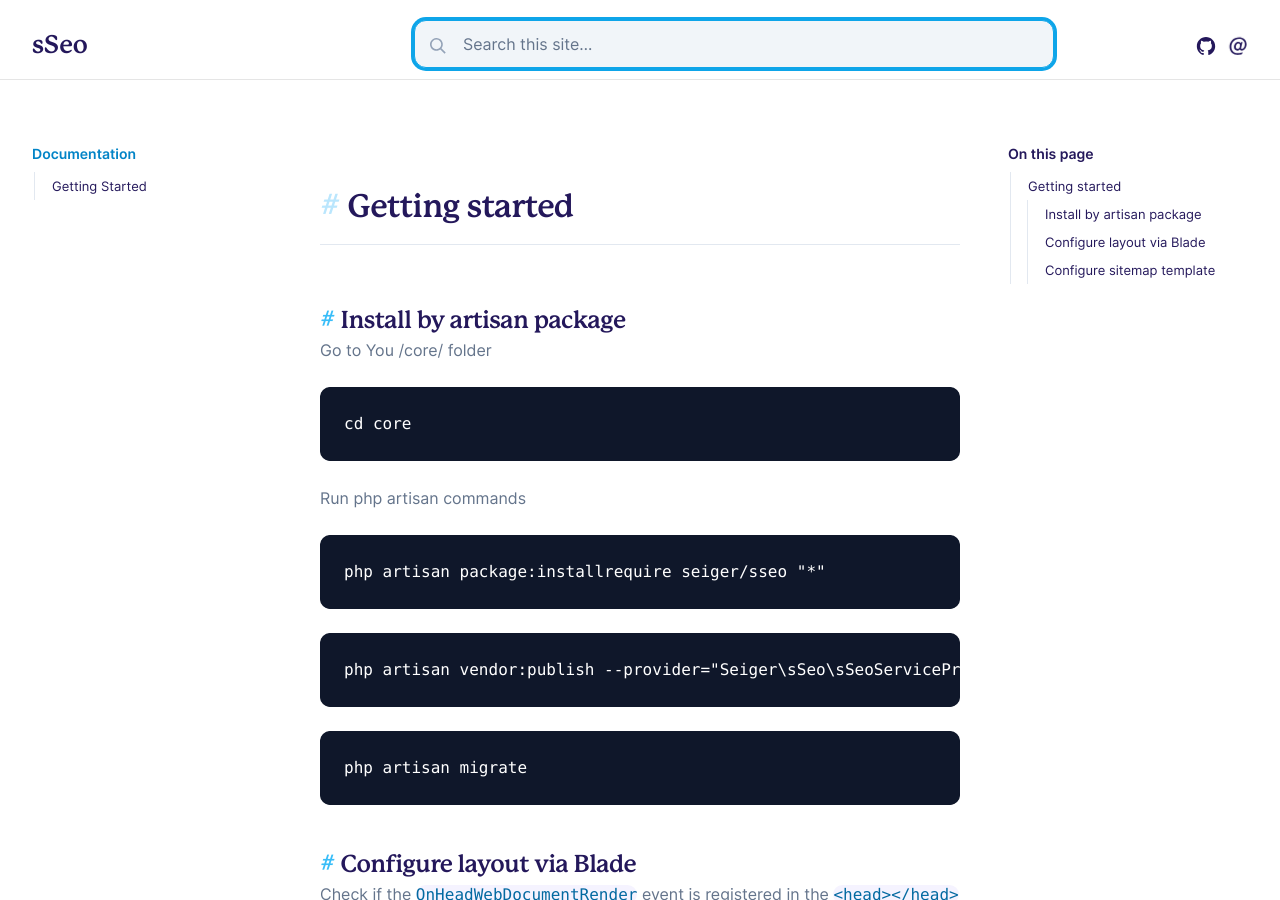
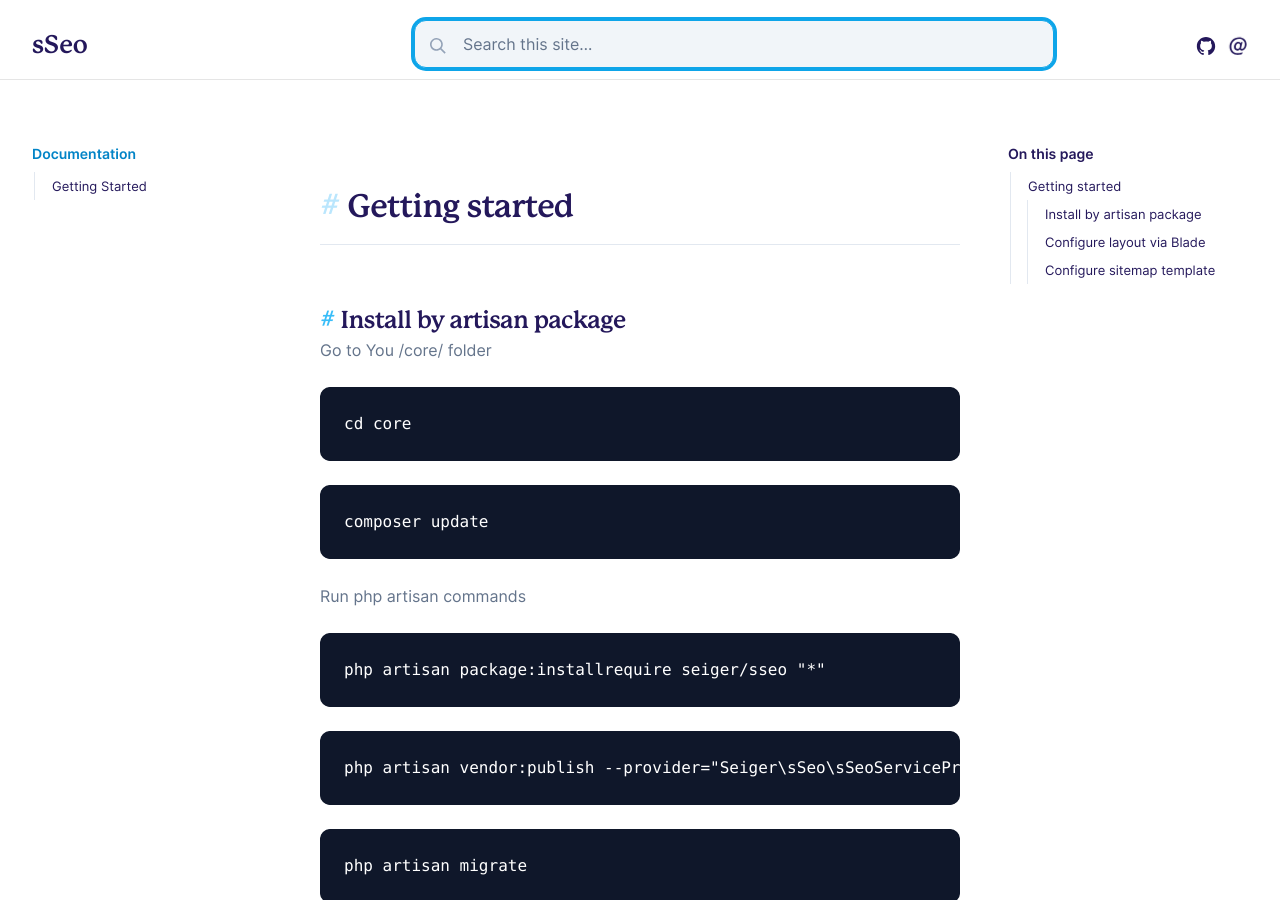
Before and after one commit to Seiger/sSeo, a Jekyll site: the page built from docs/pages/getting-started.md, in a window 1280 px wide and 900 px high. Built offline with Jekyll 4.4.1, drawn with Linux system fonts in a browser that asks for light colours; some web fonts are replaced.

Commit message:
[FIX] - Docs.

````diff
--- a/docs/pages/getting-started.md
+++ b/docs/pages/getting-started.md
@@ -11,6 +11,10 @@ Go to You /core/ folder
 
 ```console
 cd core
+```
+
+```console
+composer update
 ```
 
 Run php artisan commands
````
Also changed, not shown: README.md.
